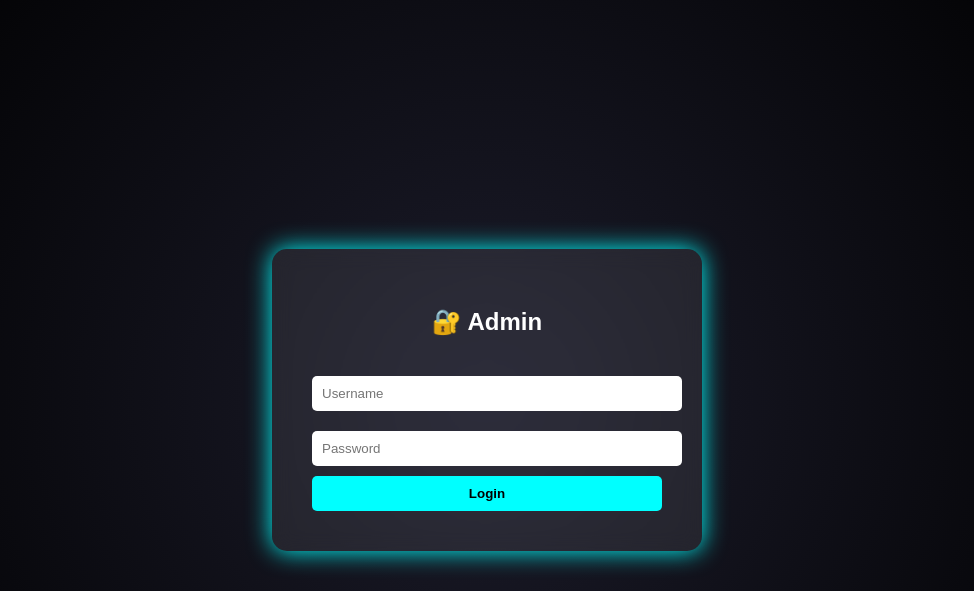
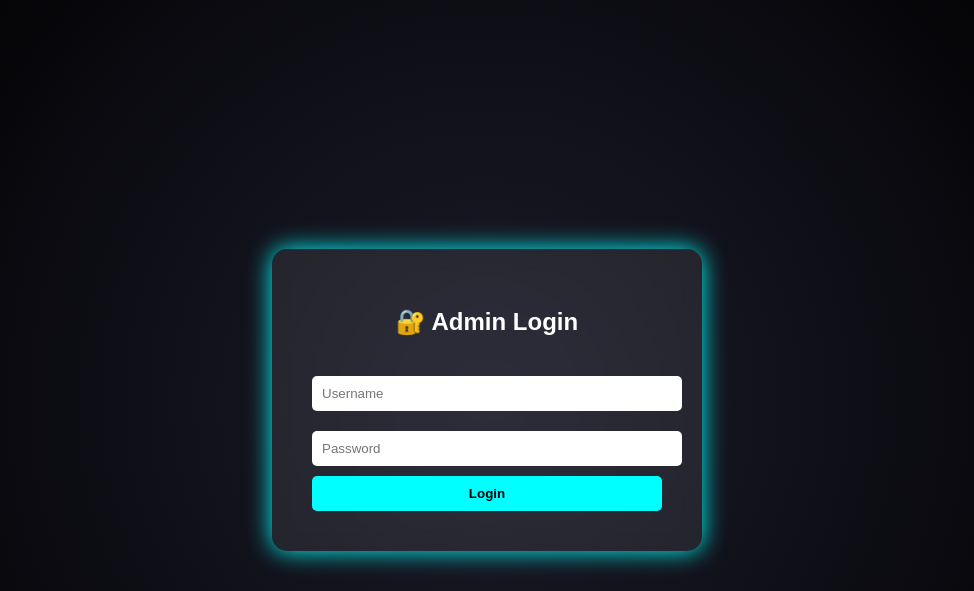
Before and after one commit to MadhuVasamsetti/DB-Gaurdian-AI, a Flask app: page /login in a window 1280 px wide. Shown: the top 591 px of the page, without its empty margins (153-1127 px from the left). Run offline with Flask 3, Linux system fonts and the light colour scheme; parts of the project's set-up code (start-up, migrations or seed data) failed here and were passed over.

Commit message:
Updating login page

```diff
--- a/src/api/templates/login.html
+++ b/src/api/templates/login.html
@@ -56,7 +56,7 @@
 <body>
 
 <div class="login-box">
-    <h2>🔐 Admin </h2>
+    <h2>🔐 Admin Login</h2>
 
     {% if error %}
         <div class="error">{{ error }}</div>
```
